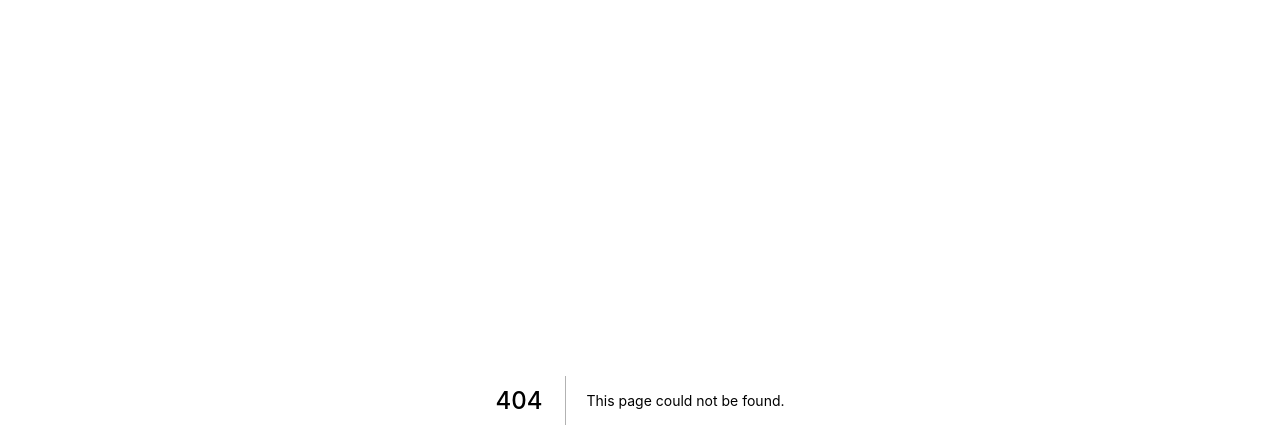
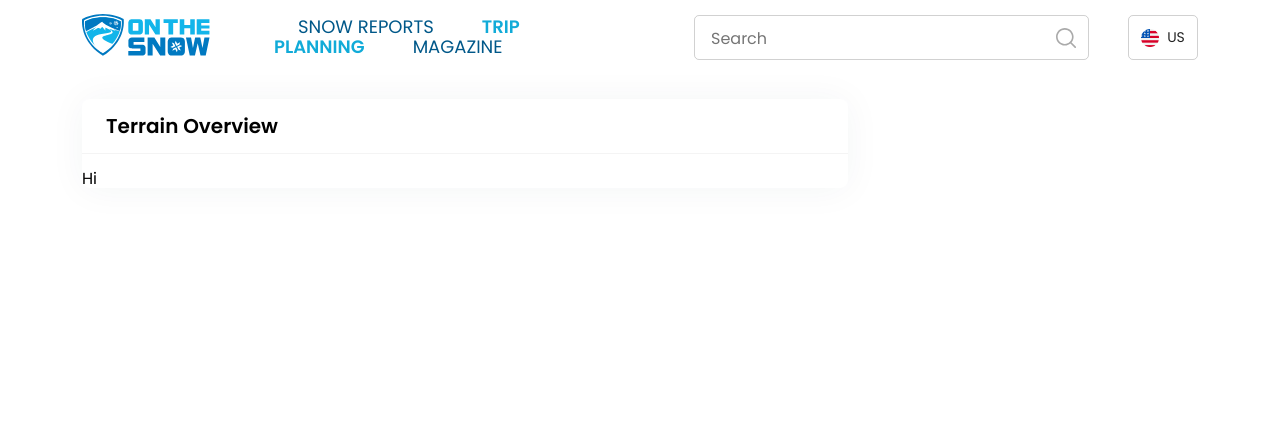
Before and after one commit to mrhaffner/on-the-snow-front, a Next.js app: page /ski-resort in a window 1280 px wide. Before the commit this address had no page. Shown: the top 448 px of the page. Built offline with nearby package versions, Linux system fonts and the light colour scheme.

Commit message:
refactor: extracted an InfoCardContainer from ResortsList.  Created skeleton for /ski-resort route which will later be moved

```diff
--- /dev/null
+++ b/components/InfoCardContainer/InfoCardContainer.tsx
@@ -0,0 +1,25 @@
+import styles from './styles.module.scss';
+
+interface Props {
+  title: string;
+  children: JSX.Element;
+  button?: JSX.Element;
+}
+
+const InfoCardContainer = ({ title, children, button }: Props) => {
+  return (
+    <div className={styles.hide}>
+      <div className={styles.spacer}>
+        <article className={styles.list_box}>
+          <div className={styles.title_box}>
+            <h3>{title}</h3>
+          </div>
+          {children}
+        </article>
+        {button && button}
+      </div>
+    </div>
+  );
+};
+
+export default InfoCardContainer;
--- /dev/null
+++ b/components/InfoCardContainer/index.ts
@@ -0,0 +1,3 @@
+import InfoCardContainer from './InfoCardContainer';
+
+export default InfoCardContainer;
--- /dev/null
+++ b/components/InfoCardContainer/styles.module.scss
@@ -0,0 +1,60 @@
+@import '../../styles/mixins';
+
+.hide {
+  @media (max-width: 767.98px) {
+    display: none !important;
+  }
+}
+
+.spacer {
+  margin-bottom: 45px;
+}
+
+.list_box {
+  background: #fff;
+  -webkit-box-shadow: 0 1px 36px rgb(2 56 85 / 5%);
+  box-shadow: 0 1px 36px rgb(2 56 85 / 5%);
+  border-radius: 8px;
+
+  @media (max-width: 991.98px) {
+    -webkit-box-shadow: none;
+    box-shadow: none;
+    border-radius: 0;
+    background: -webkit-linear-gradient(
+      top,
+      rgba(12, 113, 176, 0.1),
+      hsla(0, 0%, 100%, 0.1) 90px
+    );
+    background: linear-gradient(
+      180deg,
+      rgba(12, 113, 176, 0.1),
+      hsla(0, 0%, 100%, 0.1) 90px
+    );
+  }
+}
+
+.title_box {
+  border-bottom: 1px solid #f4f4f4;
+  padding: 12px 24px;
+  display: flex;
+  flex-wrap: nowrap;
+  justify-content: space-between;
+
+  @media (max-width: 991.98px) {
+    padding-top: 21px;
+    padding-bottom: 21px;
+    border-bottom: none;
+    text-align: center;
+    flex-direction: column;
+    justify-content: center;
+    align-items: center;
+  }
+
+  h3 {
+    margin-bottom: 0;
+    margin-top: 0;
+    line-height: 1.875rem;
+    font-size: 1.25rem;
+    font-weight: 600;
+  }
+}
--- /dev/null
+++ b/components/TerrainOverview/TerrainOverview.tsx
@@ -0,0 +1,10 @@
+import InfoCardContainer from '../InfoCardContainer';
+
+const TerrainOverview = () => {
+  return (
+    <InfoCardContainer title="Terrain Overview">
+      <p>Hi</p>
+    </InfoCardContainer>
+  );
+};
+export default TerrainOverview;
--- /dev/null
+++ b/components/TerrainOverview/index.ts
@@ -0,0 +1,3 @@
+import TerrainOverview from './TerrainOverview';
+
+export default TerrainOverview;
--- /dev/null
+++ b/components/TerrainOverview/styles.module.scss
@@ -0,0 +1 @@
+@import '../../styles/mixins';
--- /dev/null
+++ b/pages/ski-resort.tsx
@@ -0,0 +1,46 @@
+import Head from 'next/head';
+import TerrainOverview from '../components/TerrainOverview';
+import InfoPageLayout from '../layouts/InfoPageLayout';
+
+interface Props {
+  resort: any;
+}
+
+const SkiResort = ({ resort }: Props) => {
+  return (
+    <div>
+      <Head>
+        <title>On The Snow Clone</title>
+        <meta name="description" content="Generated by create next app" />
+        <link rel="icon" href="/favicon.ico" />
+      </Head>
+      <InfoPageLayout>
+        <TerrainOverview />
+      </InfoPageLayout>
+    </div>
+  );
+};
+
+// export const getStaticPaths = async () => {
+//   const states = await getStateNames();
+//   const paths = states.map((state: string) => `/${slugify(state)}/ski-resorts`);
+//   return { paths, fallback: false };
+// };
+
+// type StateParams = {
+//   resort: string;
+// };
+
+// interface Props {
+//   params: StateParams;
+// }
+
+// export const getStaticProps = async ({ params }: Props) => {
+//   const { resort } = params;
+//   const resorts = await getStateResort(resort);
+//   return {
+//     props: { resorts },
+//   };
+// };
+
+export default SkiResort;
```
Also changed, not shown: components/ResortsList/ResortsList.tsx (+9 -21 lines), components/ResortsList/ShowButton.tsx (added, +28 -0 lines), components/ResortsList/styles.module.scss (+0 -59 lines).
